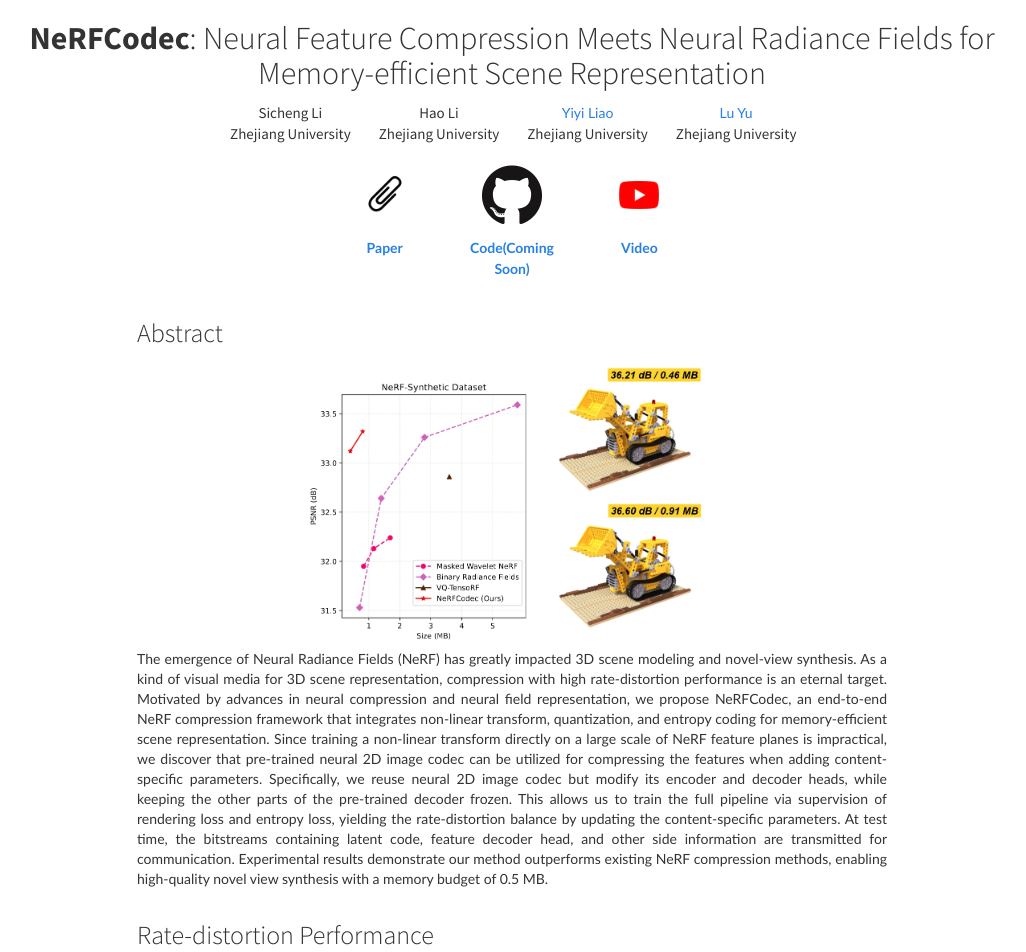
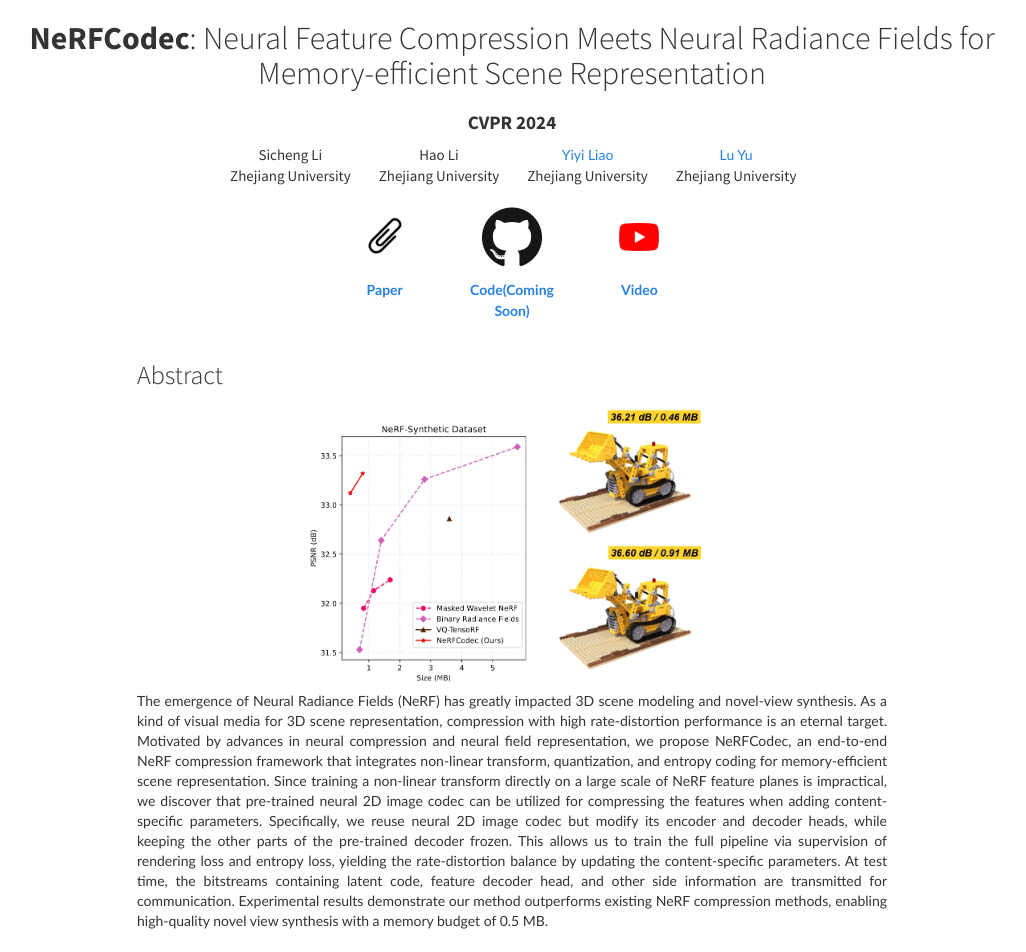
Before and after one commit to JasonLSC/nerfcodec_homepage, a plain HTML site: page index.html in a window 1280 px wide. Shown: the top 952 px of the page, without its empty margins (128-1154 px from the left). Drawn offline with nearby package versions, Linux system fonts and the light colour scheme; some packages are replaced by stand-ins of ours; a script that the page names is missing.

Commit message:
info update

```diff
--- a/index.html
+++ b/index.html
@@ -37,8 +37,13 @@
     <div class="container" id="main">
         <div class="row">
             <h2 class="col-md-12 text-center">
-                <b>NeRFCodec</b>: Neural Feature Compression Meets Neural Radiance Fields for <br> Memory-efficient Scene Representation</br>
+                <b>NeRFCodec</b>: Neural Feature Compression Meets Neural Radiance Fields for <br> Memory-efficient Scene Representation</b>
             </h2>
+        </div>
+        <div class="row">
+            <h4 class="col-md-12 text-center">
+                <b>CVPR 2024</b>
+            </h4>
         </div>
         <div class="row">
             <div class="col-md-12 text-center">
```
